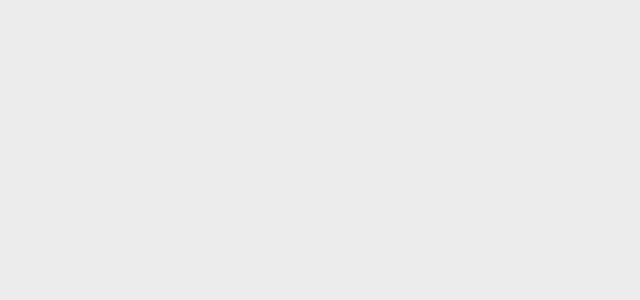
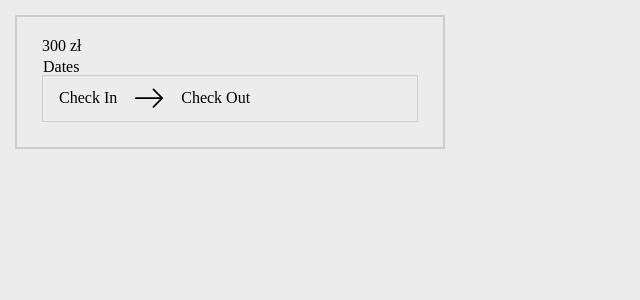
Before and after one commit to GadQ/vue-reservation-form, a Vue app: page / in a window 1280 px wide. Shown: the top 300 px of the page, without its empty margins (0-640 px from the left). Built offline with nearby package versions, Linux system fonts and the light colour scheme.

Commit message:
Add reservation form and basic styles

```diff
--- a/src/App.vue
+++ b/src/App.vue
@@ -1,12 +1,27 @@
 <template>
     <div id="app">
-        <div class="reservation-form"></div>
+        <div class="reservation-form">
+            <FormReservation :price="price" :currency="currency" :rating="rating" date-check-in="01.02.2020" date-check-out="01.03.2020" />
+        </div>
     </div>
 </template>
 
 <script>
+    import FormReservation from "./components/FormReservation";
+
     export default {
         name: 'app',
+        data: () => ({
+            price: 300,
+            currency: 'zł',
+            rating: {
+                rate: 4.65,
+                count: 123
+            }
+        }),
+        components: {
+            FormReservation
+        }
     }
 </script>
 
@@ -25,6 +40,25 @@
         background: #ececec;
     }
 
+    svg {
+        pointer-events: none;
+        display: block;
+    }
+
+    .sr-only {
+        border: 0 !important;
+        clip: rect(1px, 1px, 1px, 1px) !important;
+        -webkit-clip-path: inset(50%) !important;
+        clip-path: inset(50%) !important;
+        height: 1px !important;
+        margin: -1px !important;
+        overflow: hidden !important;
+        padding: 0 !important;
+        position: absolute !important;
+        width: 1px !important;
+        white-space: nowrap !important;
+    }
+
     .reservation-form {
         width: 460px;
         padding: 15px;
--- /dev/null
+++ b/src/components/FormReservation.vue
@@ -0,0 +1,99 @@
+<template>
+    <form action="#" class="reservation">
+        <div class="reservation__price">
+            <span class="sr-only">Price:</span>{{ price }} {{ currency }}
+        </div>
+
+        <div class="reservation__rating"></div>
+
+        <fieldset class="reservation__dates">
+            <legend class="reservation__dates-legend">Dates</legend>
+            <div class="reservation__dates-buttons">
+                <button class="reservation__dates-button" type="button">
+                    Check In
+                </button>
+                <svg xmlns="http://www.w3.org/2000/svg" viewBox="0 0 32 22" width="28" class="reservation__dates-separator">
+                    <path d="M32 11c0-.27-.11-.52-.3-.71l-9.9-10a1 1 0 00-1.4 0c-.4.4-.4 1.04 0 1.43L28.58 10H1A1 1 0 000 11a1 1 0 001 1h27.59l-8.2 8.28c-.39.4-.39 1.03 0 1.42a1 1 0 001.42 0l9.9-9.99c.18-.19.29-.45.29-.71z"/>
+                </svg>
+                <button class="reservation__dates-button" type="button">
+                    Check Out
+                </button>
+            </div>
+        </fieldset>
+    </form>
+</template>
+
+<script>
+    export default {
+        name: 'FormReservation',
+        data: () => ({
+            checkIn: null,
+            checkOut: null
+        }),
+        props: {
+            price: Number,
+            currency: String,
+            rating: Object,
+            dateCheckIn: String,
+            dateCheckOut: String
+        },
+        components: {
+        },
+        watch: {
+            dateCheckIn: {
+                handler: function (date) {
+                    this.checkIn = date;
+                },
+                immediate: true
+            },
+            dateCheckOut: {
+                handler: function (date) {
+                    this.checkOut = date;
+                },
+                immediate: true
+            },
+        }
+    }
+</script>
+
+<style lang="scss">
+    $color-gray: #ccc;
+
+    .reservation {
+        border: 2px solid $color-gray;
+        padding: 20px 25px 25px 25px;
+
+        &__dates {
+            position: relative;
+            border: 1px solid $color-gray;
+            margin: 20px 0 0 0;
+            padding: 8px;
+            display: flex;
+        }
+
+        &__dates-legend {
+            position: absolute;
+            left: 0;
+            bottom: 100%;
+        }
+
+        &__dates-buttons {
+            display: flex;
+        }
+
+        &__dates-button {
+            flex-grow: 1;
+            text-align: left;
+            border: none;
+            background: none;
+            cursor: pointer;
+            padding: 5px 8px;
+        }
+
+        &__dates-separator {
+            flex-shrink: 0;
+            margin: 0 10px;
+        }
+    }
+
+</style>
```
